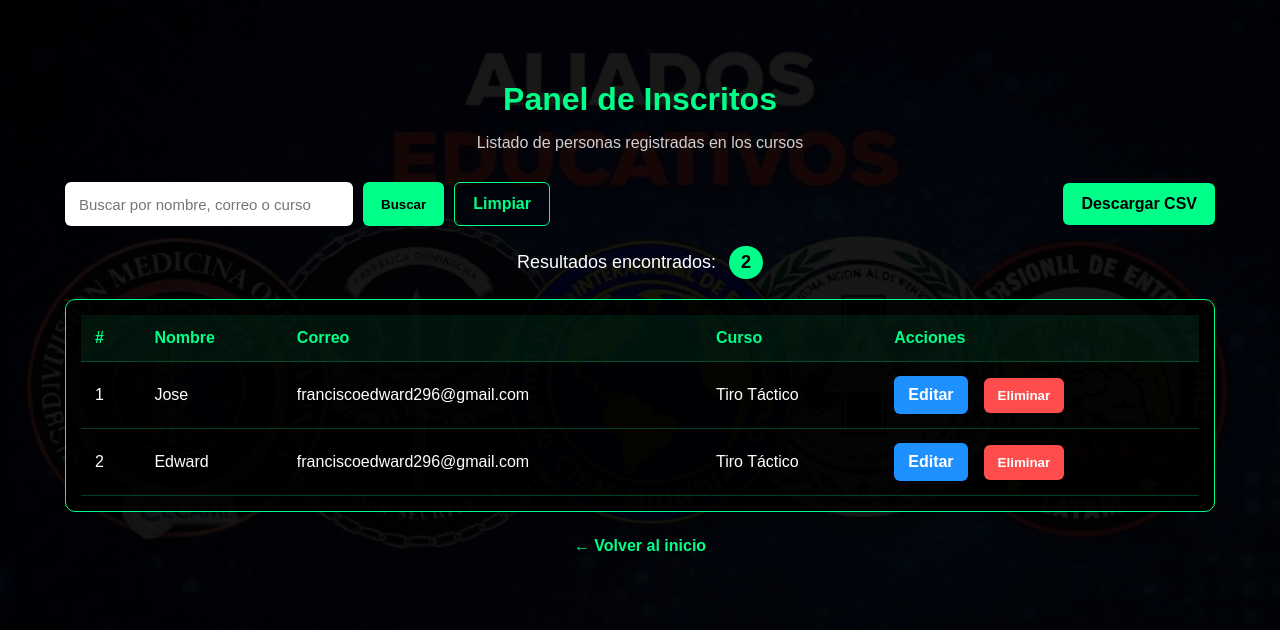
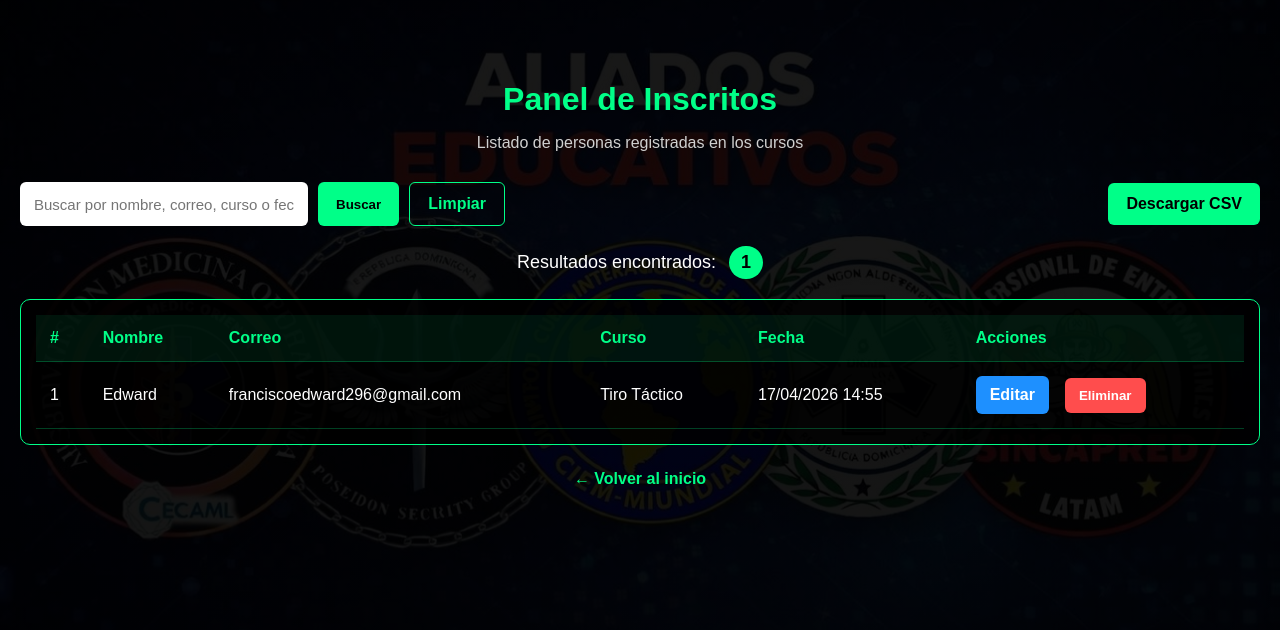
Before and after one commit to edward209/cursos-tacticos, a Flask app: page /inscritos in a window 1280 px wide. Shown: the part 83-713 px from the top of the page. Run offline with Flask 3, Linux system fonts and the light colour scheme; the visitor is signed in with stand-in values (Sample User, id 1).

Commit message:
agregar fecha de inscripcion

```diff
--- a/app.py
+++ b/app.py
@@ -1,6 +1,7 @@
 from flask import Flask, render_template, request, redirect, url_for, session, send_file
 import csv
 import os
+from datetime import datetime
 
 app = Flask(__name__)
 app.secret_key = 'clave_secreta_femp_2026'
@@ -25,6 +26,7 @@ def inscripcion():
         nombre = request.form['nombre']
         correo = request.form['correo']
         curso = request.form['curso']
+        fecha = datetime.now().strftime('%d/%m/%Y %H:%M')
 
         archivo = 'inscripciones.csv'
         existe = os.path.isfile(archivo)
@@ -33,9 +35,9 @@ def inscripcion():
             writer = csv.writer(f)
 
             if not existe:
-                writer.writerow(['Nombre', 'Correo', 'Curso'])
+                writer.writerow(['Nombre', 'Correo', 'Curso', 'Fecha'])
 
-            writer.writerow([nombre, correo, curso])
+            writer.writerow([nombre, correo, curso, fecha])
 
         return render_template('gracias.html', nombre=nombre)
 
@@ -80,15 +82,16 @@ def inscritos():
             next(reader, None)
 
             for i, fila in enumerate(reader):
-                if len(fila) == 3:
+                if len(fila) == 4:
                     registro = {
                         'id': i,
                         'nombre': fila[0],
                         'correo': fila[1],
-                        'curso': fila[2]
+                        'curso': fila[2],
+                        'fecha': fila[3]
                     }
 
-                    texto = f"{fila[0]} {fila[1]} {fila[2]}".lower()
+                    texto = f"{fila[0]} {fila[1]} {fila[2]} {fila[3]}".lower()
 
                     if not busqueda or busqueda in texto:
                         registros.append(registro)
@@ -131,7 +134,7 @@ def eliminar_inscrito(registro_id):
             encabezado = next(reader, None)
 
             for fila in reader:
-                if len(fila) == 3:
+                if len(fila) == 4:
                     filas.append(fila)
 
         if 0 <= registro_id < len(filas):
@@ -143,7 +146,7 @@ def eliminar_inscrito(registro_id):
             if encabezado:
                 writer.writerow(encabezado)
             else:
-                writer.writerow(['Nombre', 'Correo', 'Curso'])
+                writer.writerow(['Nombre', 'Correo', 'Curso', 'Fecha'])
 
             writer.writerows(filas)
 
@@ -157,7 +160,7 @@ def editar_inscrito(registro_id):
 
     archivo = 'inscripciones.csv'
     filas = []
-    encabezado = ['Nombre', 'Correo', 'Curso']
+    encabezado = ['Nombre', 'Correo', 'Curso', 'Fecha']
 
     if os.path.isfile(archivo):
         with open(archivo, 'r', encoding='utf-8') as f:
@@ -168,7 +171,7 @@ def editar_inscrito(registro_id):
                 encabezado = encabezado_archivo
 
             for fila in reader:
-                if len(fila) == 3:
+                if len(fila) == 4:
                     filas.append(fila)
 
     if not (0 <= registro_id < len(filas)):
@@ -178,8 +181,9 @@ def editar_inscrito(registro_id):
         nuevo_nombre = request.form['nombre']
         nuevo_correo = request.form['correo']
         nuevo_curso = request.form['curso']
+        fecha_original = filas[registro_id][3]
 
-        filas[registro_id] = [nuevo_nombre, nuevo_correo, nuevo_curso]
+        filas[registro_id] = [nuevo_nombre, nuevo_correo, nuevo_curso, fecha_original]
 
         with open(archivo, 'w', newline='', encoding='utf-8') as f:
             writer = csv.writer(f)
@@ -192,7 +196,8 @@ def editar_inscrito(registro_id):
         'id': registro_id,
         'nombre': filas[registro_id][0],
         'correo': filas[registro_id][1],
-        'curso': filas[registro_id][2]
+        'curso': filas[registro_id][2],
+        'fecha': filas[registro_id][3]
     }
 
     return render_template('editar.html', registro=registro)
--- a/inscripciones.csv
+++ b/inscripciones.csv
@@ -1,3 +1,4 @@
 Nombre,Correo,Curso
 Jose,franciscoedward296@gmail.com,Tiro Táctico
 Edward,franciscoedward296@gmail.com,Tiro Táctico
+Edward,franciscoedward296@gmail.com,Tiro Táctico,17/04/2026 14:55
--- a/templates/inscritos.html
+++ b/templates/inscritos.html
@@ -49,7 +49,7 @@
         }
 
         .contenedor {
-            max-width: 1150px;
+            max-width: 1250px;
             margin: 40px auto;
             padding: 20px;
         }
@@ -165,7 +165,7 @@
         table {
             width: 100%;
             border-collapse: collapse;
-            min-width: 900px;
+            min-width: 1050px;
         }
 
         th, td {
@@ -248,7 +248,7 @@
 
         <div class="acciones">
             <form method="GET" action="/inscritos" class="buscador-form">
-                <input type="text" name="q" placeholder="Buscar por nombre, correo o curso" value="{{ busqueda }}">
+                <input type="text" name="q" placeholder="Buscar por nombre, correo, curso o fecha" value="{{ busqueda }}">
                 <button type="submit" class="btn">Buscar</button>
                 <a href="/inscritos" class="btn btn-sec">Limpiar</a>
             </form>
@@ -270,6 +270,7 @@
                         <th>Nombre</th>
                         <th>Correo</th>
                         <th>Curso</th>
+                        <th>Fecha</th>
                         <th>Acciones</th>
                     </tr>
                 </thead>
@@ -280,6 +281,7 @@
                         <td>{{ r.nombre }}</td>
                         <td>{{ r.correo }}</td>
                         <td>{{ r.curso }}</td>
+                        <td>{{ r.fecha }}</td>
                         <td>
                             <div class="acciones-fila">
                                 <a href="/editar-inscrito/{{ r.id }}" class="btn btn-edit">Editar</a>
```
Also changed, not shown: templates/editar.html (+8 -0 lines).
